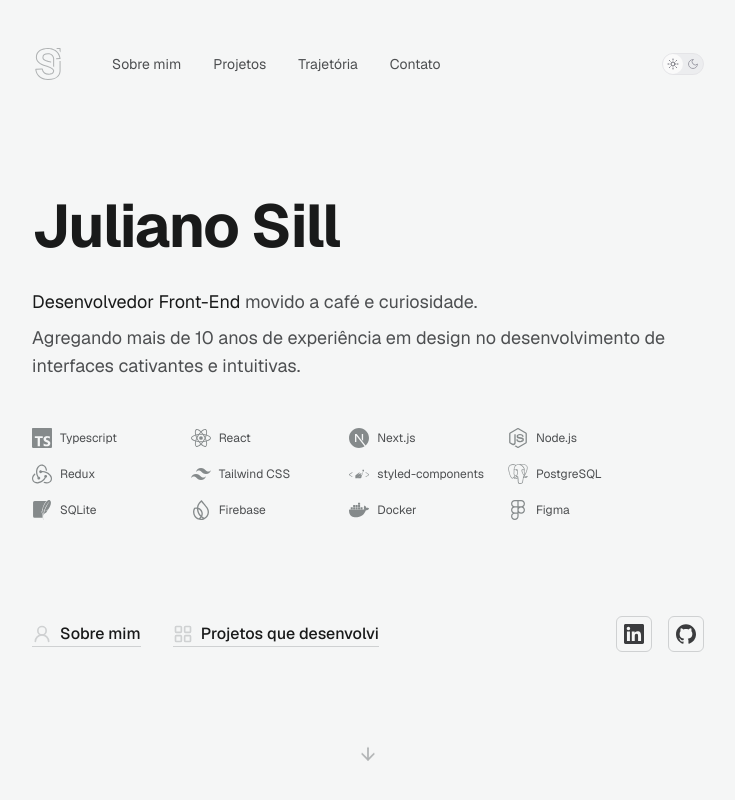
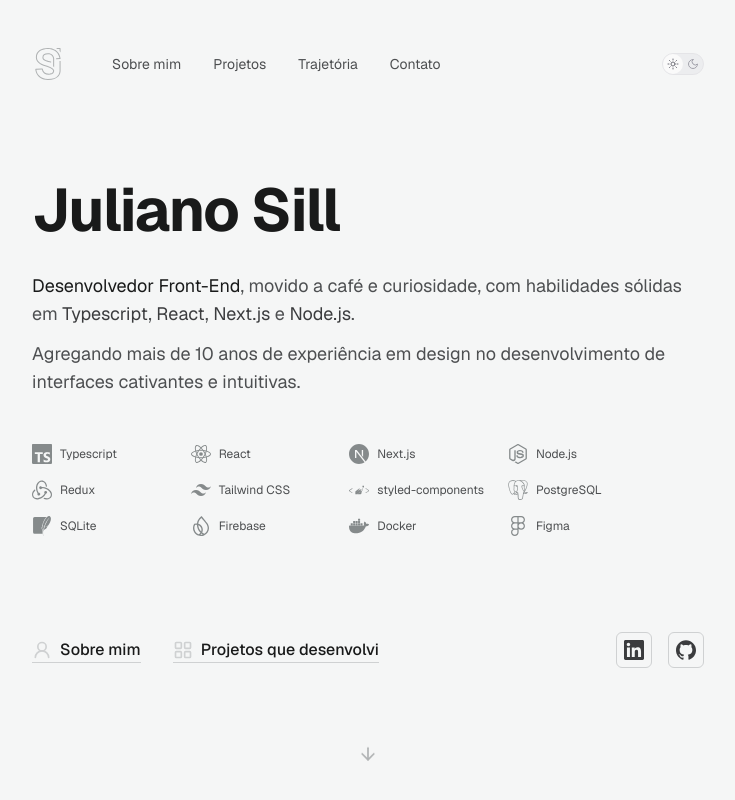
Before and after one commit to julianosill/portfolio, a Next.js app: page / in a window 1280 px wide. Shown: the top 800 px of the page, without its empty margins (272-1007 px from the left). Built offline with nearby package versions, Linux system fonts and the light colour scheme; no server answers.

Commit message:
chore(hero): update introdution text

```diff
--- a/src/app/(home)/_hero/index.tsx
+++ b/src/app/(home)/_hero/index.tsx
@@ -18,10 +18,14 @@ export function Hero() {
         >
           Juliano Sill
         </Animate>
-        <div className="space-y-2 pt-6 max-sm:leading-snug sm:pt-8 sm:text-lg">
+        <div className="space-y-3 pt-6 max-sm:leading-snug sm:pt-8 sm:text-lg">
           <Animate variant="fadeLeft" duration={0.55} delay={0.05} as="p">
-            <span className="text-strong">Desenvolvedor Front-End</span> movido
-            a café e curiosidade.
+            <span className="text-strong">Desenvolvedor Front-End</span>, movido
+            a café e curiosidade, com habilidades sólidas em{' '}
+            <span className="text-highlighted">Typescript</span>,{' '}
+            <span className="text-highlighted">React</span>,{' '}
+            <span className="text-highlighted">Next.js</span> e{' '}
+            <span className="text-highlighted">Node.js</span>.
           </Animate>
           <Animate variant="fadeLeft" duration={0.6} delay={0.05} as="p">
             Agregando mais de 10 anos de experiência em design no
```
